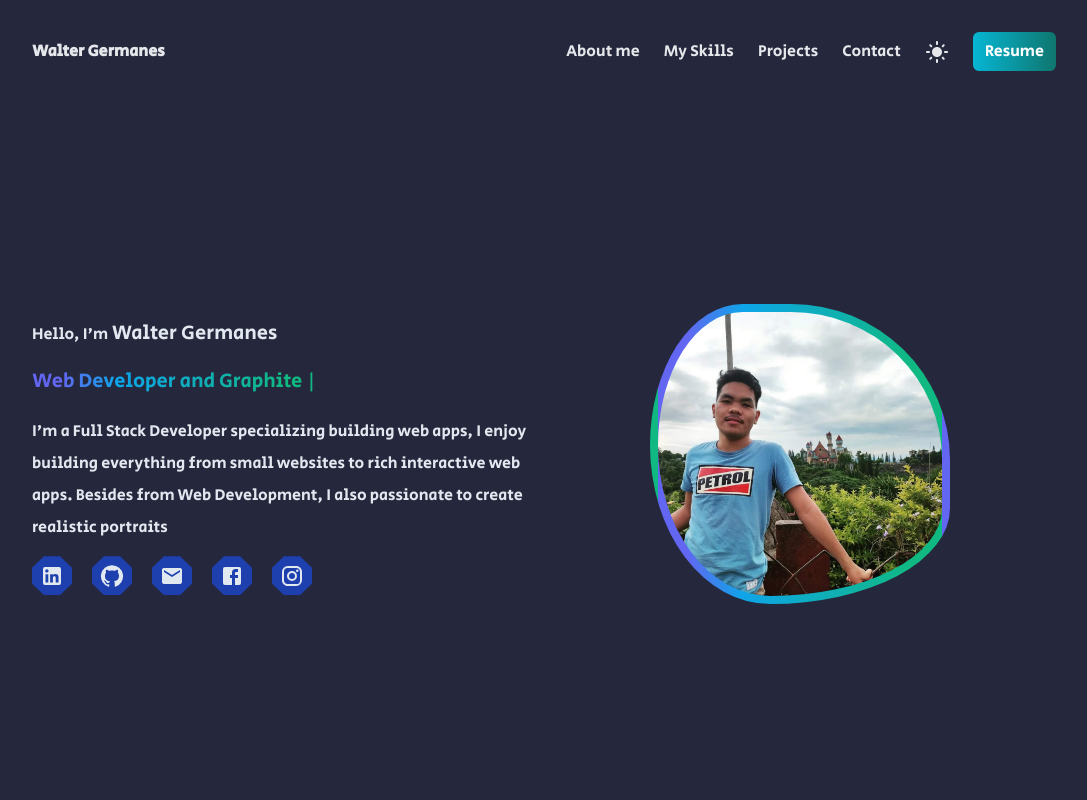
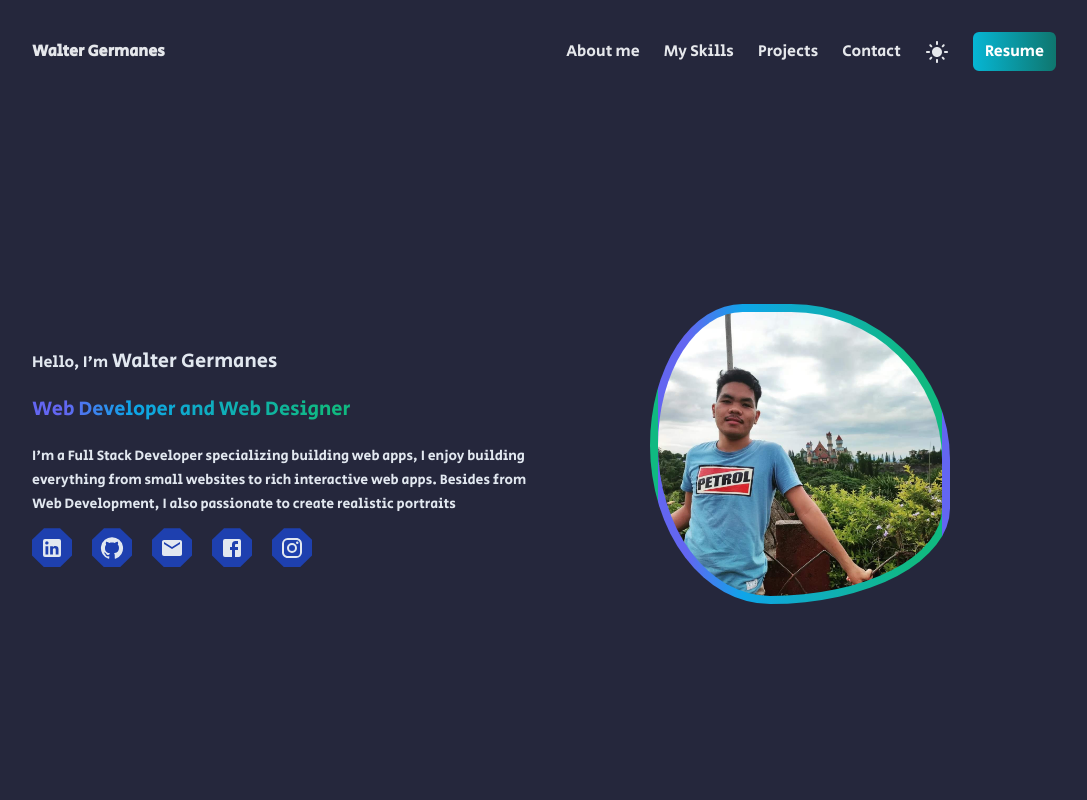
Before and after one commit to waltergermanes/waltergermanes, a React (Vite) app: page / in a window 1280 px wide. Shown: the top 800 px of the page, without its empty margins (96-1183 px from the left). Built offline with nearby package versions, Linux system fonts and the light colour scheme.

Commit message:
homeage again

```diff
--- a/src/Home.jsx
+++ b/src/Home.jsx
@@ -16,14 +16,14 @@ const Home= () => {
         <Typed
                 className='text-xl sm:text-xl md:text-xl text-transparent bg-clip-text bg-gradient-to-r from-indigo-500 from-10% via-sky-500 via-30% to-emerald-500 to-90%'
                 strings={[
-                    'Web Developer and Graphite Artist']}
+                    'Web Developer and Web Designer']}
                     typeSpeed={40}
                     backSpeed={50}
                     loop >
 
                 </Typed>
 
-        <span className='leading-8 font-extralight text-md '> I'm a Full Stack Developer specializing building
+        <span className='leading-6 font-extralight text-sm sm:text-md '> I'm a Full Stack Developer specializing building
         web apps, I enjoy building everything from small websites to rich interactive web apps.
         Besides from Web Development, I also passionate to create realistic portraits
         </span>
@@ -58,7 +58,7 @@ const Home= () => {
         </Slide>
        </div>
 
-       <div className='flex-1 flex justify-center'>
+       <div className='mt-[-50px] sm:mt-0 flex-1 flex justify-center'>
         <Slide direction='right'>
         <img className="animate-me w-[300px] transition transform ease-in-out hover:translate-y-[-10px] sm:h-[300px] object-contain border-8 border-transparent bg-gradient-to-r from-indigo-500 from-10% via-sky-500 via-30% to-emerald-500 to-90%" src={pic} alt='me'/>
         </Slide>
```
